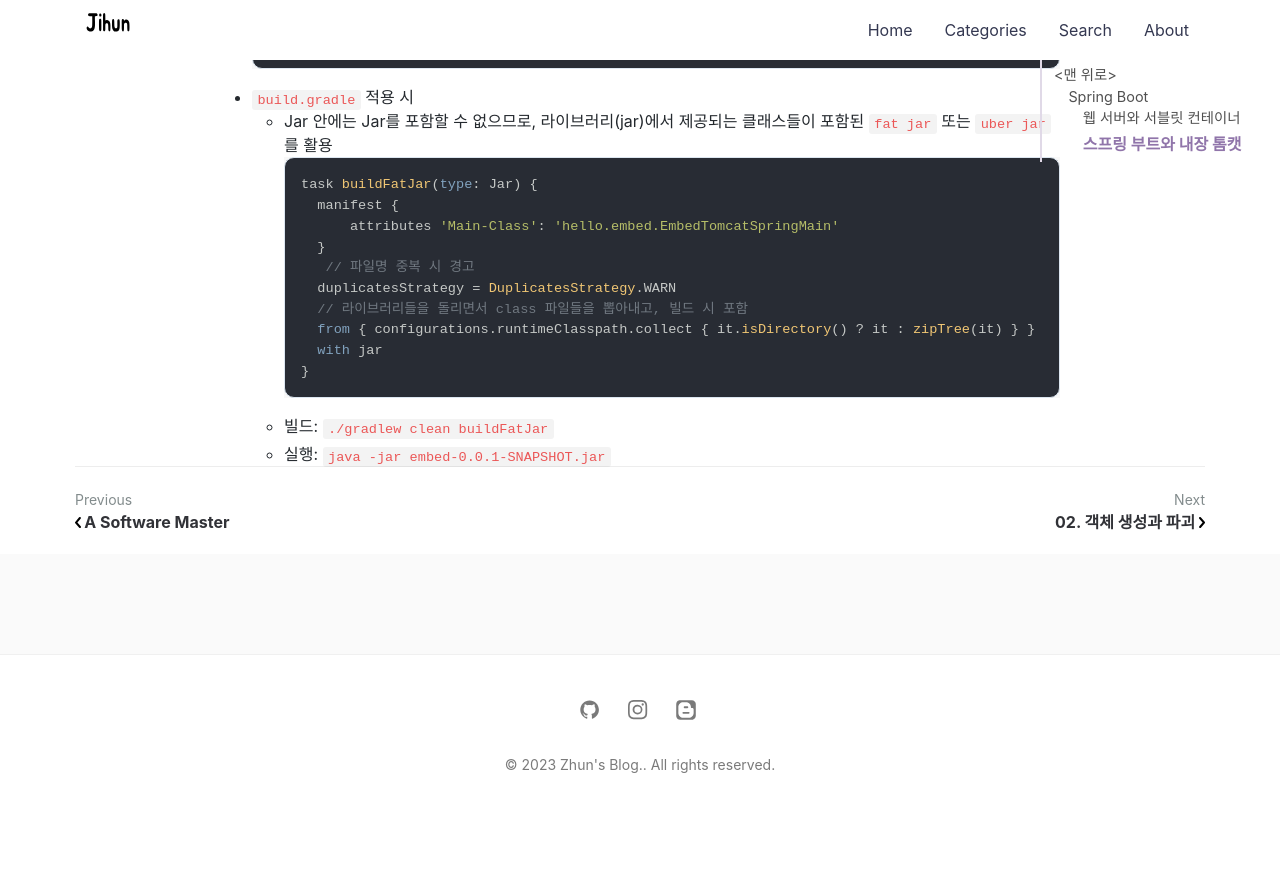
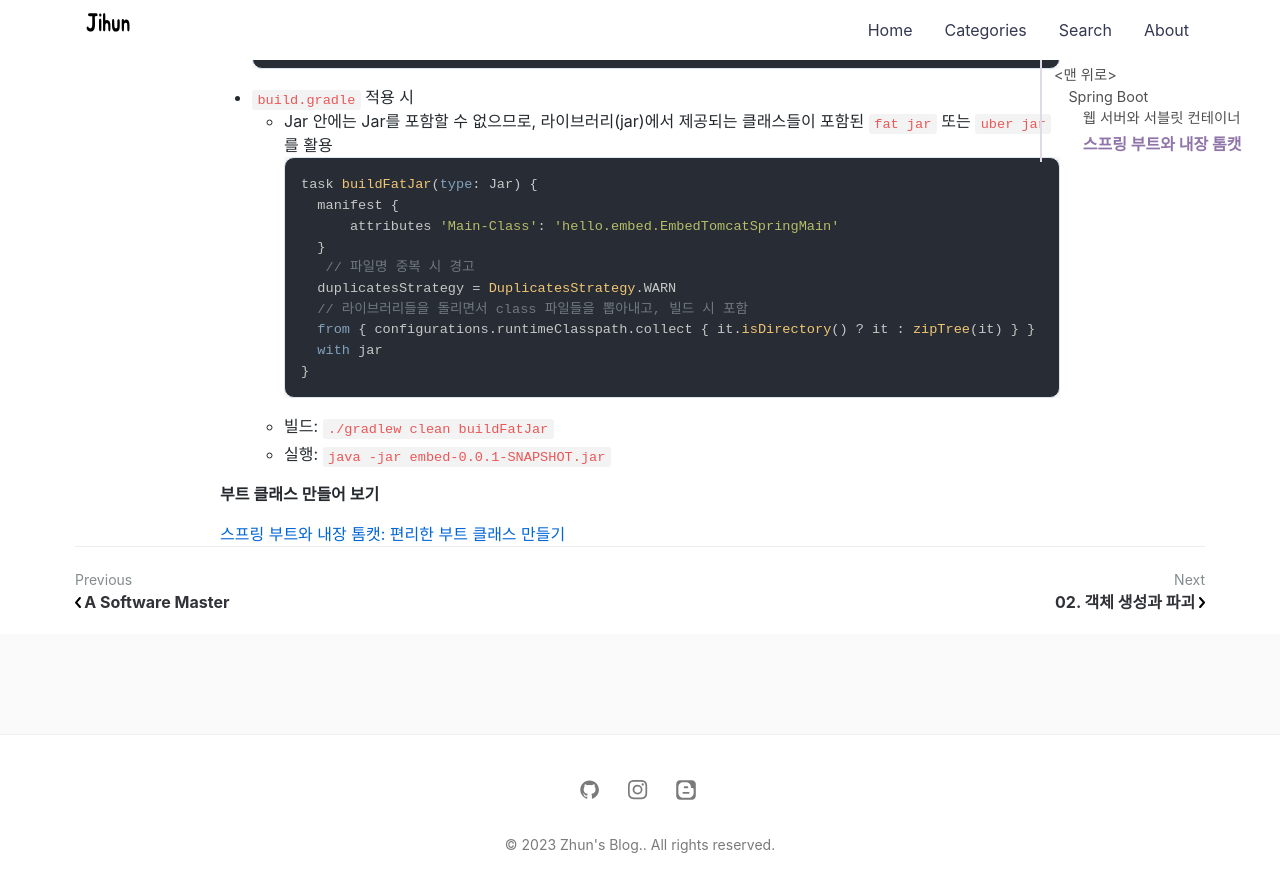
Before and after one commit to jihunparkme/jihunparkme.github.io, a Jekyll site: the page built from _posts/2023-04-06-spring-boot.md, in a window 1280 px wide and 900 px high, scrolled down 4851 px. Shown: the top 892 px of the window. Built offline with Jekyll 4.4.1, drawn with Linux system fonts in a browser that asks for light colours; nearby versions of some CDN libraries; comment, search, counter and statistics services are not loaded; before the commit the page ends 5671 px from its top, so only the background shows below that; some of the changed text lies outside the part shown.

Commit message:
[Spring Boot] 스프링 부트와 내장 톰캣: 편리한 부트 클래스 만들기

```diff
--- a/_posts/2023-04-06-spring-boot.md
+++ b/_posts/2023-04-06-spring-boot.md
@@ -179,3 +179,8 @@ implementation 'org.apache.tomcat.embed:tomcat-embed-core:10.1.5'
 
   - 빌드: `./gradlew clean buildFatJar`
   - 실행: `java -jar embed-0.0.1-SNAPSHOT.jar`
+
+
+**부트 클래스 만들어 보기**
+
+[스프링 부트와 내장 톰캣: 편리한 부트 클래스 만들기](https://github.com/jihunparkme/Inflearn-Spring-Boot/commit/b46935f67de40ee8a6a51f241e9daa51066c2a5e)
```
